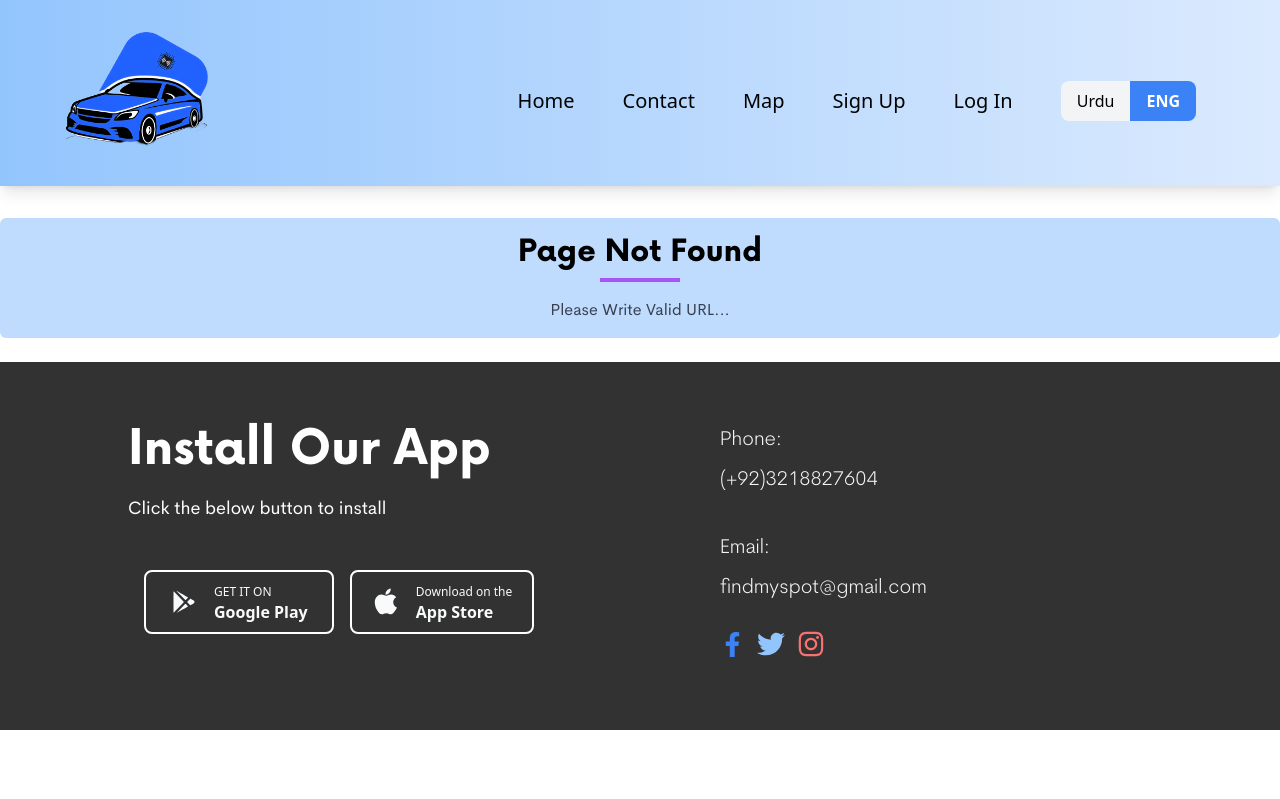
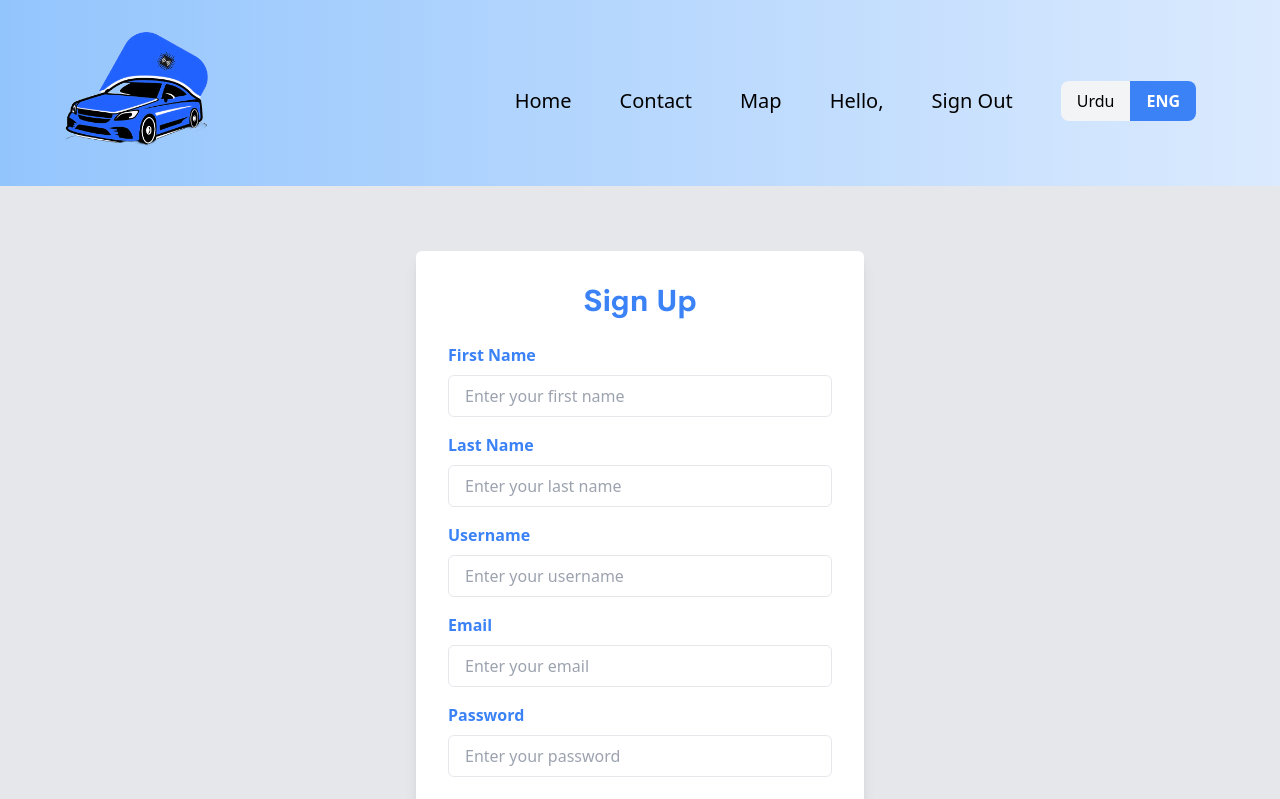
Before and after one commit to RHamza23/Find-My-Spot-Web, a React (Vite) app: page /signup in a window 1280 px wide. Shown: the top 799 px of the page. Built offline with nearby package versions, Linux system fonts and the light colour scheme; no server answers; the database is empty; sample sign-in values are in the browser's storage.

Commit message:
UI Updated

```diff
--- a/src/App.jsx
+++ b/src/App.jsx
@@ -18,8 +18,9 @@ import ParkingManager from './sections/ParkingManager';
 import RfidCards from './sections/RfidCards';
 import RfidScanners from './sections/RfidScanners';
 import VehicleTheft from './sections/VehicleTheft';
-// import SignUp from './sections/Signup';
-// import Signin from './sections/Signin'; // Assuming you have a Signin component
+import SignUp from './sections/Signup';
+import Signin from './sections/Signin'; // Assuming you have a Signin component
+import Signup from './sections/Signup';
 
 const ProtectedRoute = ({ element: Component, isLoggedIn }) => {
   return isLoggedIn ? (
@@ -47,8 +48,8 @@ function App() {
           <Route path="/" element={<Home />} />
           <Route path="/contact" element={<Contact />} />
           <Route path="/map" element={<FindmyspotMap />} />
-          {/* <Route path="/signup" element={<SignUp />} />
-          <Route path="/signin" element={<Signin />} /> */}
+          <Route path="/signup" element={<Signup />} />
+          <Route path="/signin" element={<Signin />} />
 
 
           <Route
--- a/src/firebase.js
+++ b/src/firebase.js
@@ -1,5 +1,6 @@
 import { initializeApp } from "firebase/app";
 import { getFirestore } from "firebase/firestore";
+import { getAuth } from "firebase/auth";
 
 const firebaseConfig = {
   apiKey: "AIzaSyD4pEm_BN7YpMlAXSEsMI9wLOZAs7XMTFY",
@@ -13,5 +14,5 @@ const firebaseConfig = {
 
 // Initialize Firebase
 const app = initializeApp(firebaseConfig);
-
 export const db = getFirestore(app);
+export const auth = getAuth(app);
--- a/src/sections/Home.jsx
+++ b/src/sections/Home.jsx
@@ -4,7 +4,7 @@ import FeatureSection from "./FeatureSection"
 import StatsSection from "./StatsSection"
 import HowItWorksSection from "./HowItWorksSection"
 import FeaturesSpotlights from "./FeaturesSpotlights"
-import findmyspotWallet from "./findmyspotWallet"
+import FindMySpotWallet from "./FindMySpotWallet"
 import WhyUs from "./WhyUs"
 import Testimonials from "./Testimonials"
 import CallToAction from "./CallToAction"
@@ -17,7 +17,7 @@ const Home = () => {
         <StatsSection  />
         <HowItWorksSection  />
         <FeaturesSpotlights  />
-        <findmyspotWallet  />
+        <FindMySpotWallet />
         <WhyUs  />
         <Testimonials  />
         <CallToAction  />
--- a/src/sections/Navbar.jsx
+++ b/src/sections/Navbar.jsx
@@ -1,16 +1,43 @@
-import React, { useContext, useState } from 'react';
+import React, { useContext, useState, useEffect } from 'react';
 import logo from '../assets/img/findmyspot-Logo2.png';
 import { AiOutlineMenu, AiOutlineClose } from "react-icons/ai";
 import { LangContext } from '../LangContext';
 import { Link } from 'react-router-dom';
+import { auth, db } from '../firebase'; // Adjust the path based on your project structure
+import { onAuthStateChanged, signOut } from 'firebase/auth';
+import { doc, getDoc } from 'firebase/firestore';
 
 const Navbar = () => {
     const [openMenu, setOpenMenu] = useState(false);
     const { language, toggleFunction } = useContext(LangContext);
+    const [currentUser, setCurrentUser] = useState(null);
+    const [username, setUsername] = useState('');
 
-    function toggleMenu() {
+    useEffect(() => {
+        const unsubscribe = onAuthStateChanged(auth, async (user) => {
+            if (user) {
+                setCurrentUser(user);
+                const userDoc = await getDoc(doc(db, 'users', user.uid));
+                if (userDoc.exists()) {
+                    setUsername(userDoc.data().username);
+                }
+            } else {
+                setCurrentUser(null);
+                setUsername('');
+            }
+        });
+        return () => unsubscribe();
+    }, []);
+
+    const handleSignOut = async () => {
+        signOut(auth);
+        setCurrentUser(null);
+        setUsername('');
+    };
+
+    const toggleMenu = () => {
         setOpenMenu(prevState => !prevState);
-    }
+    };
 
     return (
         <header className="lg:pt-8 lg:pb-4 p-4 lg:px-12 shadow-lg transition-all duration-500 bg-gradient-to-r from-blue-300 to-blue-100">
@@ -28,8 +55,17 @@ const Navbar = () => {
                                 <Link to="/" className=' self-center text-primary-btn px-6 text-[20px]'>Home</Link>
                                 <Link to="/contact" className=' self-center text-primary-btn px-6 text-[20px]'>Contact</Link>
                                 <Link to="/map" className=' self-center text-primary-btn px-6 text-[20px]'>Map</Link>
-                                <Link to="/signup" className=' self-center text-primary-btn px-6 text-[20px]'>Sign Up</Link>
-                                <Link to="/login" className=' self-center text-primary-btn px-6 text-[20px]'>Log In</Link>
+                                {currentUser ? (
+                                    <>
+                                        <span className=' self-center text-primary-btn px-6 text-[20px]'>Hello, {username}</span>
+                                        <button onClick={handleSignOut} className=' self-center text-primary-btn px-6 text-[20px]'>Sign Out</button>
+                                    </>
+                                ) : (
+                                    <>
+                                        <Link to="/signup" className=' self-center text-primary-btn px-6 text-[20px]'>Sign Up</Link>
+                                        <Link to="/signin" className=' self-center text-primary-btn px-6 text-[20px]'>Log In</Link>
+                                    </>
+                                )}
                             </div>
                             <div className=' hidden md:block'>
                                 <label htmlFor="Toggle4" className="inline-flex items-center p-1 cursor-pointer">
@@ -57,8 +93,17 @@ const Navbar = () => {
                             <Link to="/" className=' self-center text-primary-btn px-6 text-[20px]'>Home</Link>
                             <Link to="/contact" className=' self-center text-primary-btn px-6 text-[20px]'>Contact</Link>
                             <Link to="/map" className=' self-center text-primary-btn px-6 text-[20px]'>Map</Link>
-                            <Link to="/signup" className=' self-center text-primary-btn px-6 text-[20px]'>Sign Up</Link>
-                            <Link to="/login" className=' self-center text-primary-btn px-6 text-[20px]'>Log In</Link>
+                            {currentUser ? (
+                                <>
+                                    <span className=' self-center text-primary-btn px-6 text-[20px]'>Hello, {username}</span>
+                                    <button onClick={handleSignOut} className=' self-center text-primary-btn px-6 text-[20px]'>Sign Out</button>
+                                </>
+                            ) : (
+                                <>
+                                    <Link to="/signup" className=' self-center text-primary-btn px-6 text-[20px]'>Sign Up</Link>
+                                    <Link to="/signin" className=' self-center text-primary-btn px-6 text-[20px]'>Log In</Link>
+                                </>
+                            )}
                         </div>
                     </div>
                 </div>
--- a/src/sections/Signin.jsx
+++ b/src/sections/Signin.jsx
@@ -1,24 +1,37 @@
-// LogIn.jsx
 import React, { useState } from 'react';
-import { auth } from '../firebase'; // Adjust the path based on your project structure
+import { auth, db } from '../firebase';
 import { signInWithEmailAndPassword } from 'firebase/auth';
+import { doc, getDoc } from 'firebase/firestore';
 import { Link, useNavigate } from 'react-router-dom';
 
 const Signin = () => {
   const [email, setEmail] = useState('');
   const [password, setPassword] = useState('');
   const [error, setError] = useState(null);
+  const [loading, setLoading] = useState(false);
   const navigate = useNavigate();
 
   const handleSubmit = async (e) => {
     e.preventDefault();
     setError(null);
+    setLoading(true);
 
     try {
-      await signInWithEmailAndPassword(auth, email, password);
+      const userCredential = await signInWithEmailAndPassword(auth, email, password);
+      const user = userCredential.user;
+
+      // Retrieve user information from Firestore
+      const userDoc = await getDoc(doc(db, 'users', user.uid));
+      if (userDoc.exists()) {
+        // Optionally, you can store user information in context or state for use in the application
+        console.log('User data:', userDoc.data());
+      }
+
+      setLoading(false);
       navigate('/'); // Redirect to home after successful log in
     } catch (err) {
-      setError(err.message);
+      setLoading(false);
+      setError('Invalid email or password. Please try again.');
     }
   };
 
@@ -37,6 +50,7 @@ const Signin = () => {
               onChange={(e) => setEmail(e.target.value)}
               className="w-full px-4 py-2 border rounded-md focus:outline-none focus:border-blue-500"
               placeholder="Enter your email"
+              required
             />
           </div>
           <div className="mb-6">
@@ -48,13 +62,15 @@ const Signin = () => {
               onChange={(e) => setPassword(e.target.value)}
               className="w-full px-4 py-2 border rounded-md focus:outline-none focus:border-blue-500"
               placeholder="Enter your password"
+              required
             />
           </div>
           <button
             type="submit"
             className="w-full bg-blue-500 text-white font-bold py-3 px-4 rounded-md hover:bg-blue-700 transition duration-300"
+            disabled={loading}
           >
-            Log In
+            {loading ? 'Logging In...' : 'Log In'}
           </button>
         </form>
         <p className="mt-4 text-center">
--- a/src/sections/Signup.jsx
+++ b/src/sections/Signup.jsx
@@ -1,23 +1,40 @@
-// SignUp.jsx
 import React, { useState } from 'react';
-import { auth } from '../firebase'; // Adjust the path based on your project structure
+import { auth, db } from '../firebase';
 import { createUserWithEmailAndPassword } from 'firebase/auth';
+import { doc, setDoc } from 'firebase/firestore';
 import { Link, useNavigate } from 'react-router-dom';
 
-const SignUp = () => {
+const Signup = () => {
   const [email, setEmail] = useState('');
   const [password, setPassword] = useState('');
+  const [firstName, setFirstName] = useState('');
+  const [lastName, setLastName] = useState('');
+  const [username, setUsername] = useState('');
   const [error, setError] = useState(null);
+  const [loading, setLoading] = useState(false);
   const navigate = useNavigate();
 
   const handleSubmit = async (e) => {
     e.preventDefault();
     setError(null);
+    setLoading(true);
 
     try {
-      await createUserWithEmailAndPassword(auth, email, password);
+      const userCredential = await createUserWithEmailAndPassword(auth, email, password);
+      const user = userCredential.user;
+
+      // Store additional user information in Firestore
+      await setDoc(doc(db, 'users', user.uid), {
+        firstName,
+        lastName,
+        username,
+        email,
+      });
+
+      setLoading(false);
       navigate('/'); // Redirect to home after successful sign up
     } catch (err) {
+      setLoading(false);
       setError(err.message);
     }
   };
@@ -29,6 +46,42 @@ const SignUp = () => {
         {error && <p className="text-red-500 mb-4">{error}</p>}
         <form onSubmit={handleSubmit}>
           <div className="mb-4">
+            <label htmlFor="firstName" className="block text-blue-500 font-semibold mb-2">First Name</label>
+            <input
+              type="text"
+              id="firstName"
+              value={firstName}
+              onChange={(e) => setFirstName(e.target.value)}
+              className="w-full px-4 py-2 border rounded-md focus:outline-none focus:border-blue-500"
+              placeholder="Enter your first name"
+              required
+            />
+          </div>
+          <div className="mb-4">
+            <label htmlFor="lastName" className="block text-blue-500 font-semibold mb-2">Last Name</label>
+            <input
+              type="text"
+              id="lastName"
+              value={lastName}
+              onChange={(e) => setLastName(e.target.value)}
+              className="w-full px-4 py-2 border rounded-md focus:outline-none focus:border-blue-500"
+              placeholder="Enter your last name"
+              required
+            />
+          </div>
+          <div className="mb-4">
+            <label htmlFor="username" className="block text-blue-500 font-semibold mb-2">Username</label>
+            <input
+              type="text"
+              id="username"
+              value={username}
+              onChange={(e) => setUsername(e.target.value)}
+              className="w-full px-4 py-2 border rounded-md focus:outline-none focus:border-blue-500"
+              placeholder="Enter your username"
+              required
+            />
+          </div>
+          <div className="mb-4">
             <label htmlFor="email" className="block text-blue-500 font-semibold mb-2">Email</label>
             <input
               type="email"
@@ -37,6 +90,7 @@ const SignUp = () => {
               onChange={(e) => setEmail(e.target.value)}
               className="w-full px-4 py-2 border rounded-md focus:outline-none focus:border-blue-500"
               placeholder="Enter your email"
+              required
             />
           </div>
           <div className="mb-6">
@@ -48,13 +102,15 @@ const SignUp = () => {
               onChange={(e) => setPassword(e.target.value)}
               className="w-full px-4 py-2 border rounded-md focus:outline-none focus:border-blue-500"
               placeholder="Enter your password"
+              required
             />
           </div>
           <button
             type="submit"
             className="w-full bg-blue-500 text-white font-bold py-3 px-4 rounded-md hover:bg-blue-700 transition duration-300"
+            disabled={loading}
           >
-            Sign Up
+            {loading ? 'Signing Up...' : 'Sign Up'}
           </button>
         </form>
         <p className="mt-4 text-center">
@@ -65,4 +121,4 @@ const SignUp = () => {
   );
 };
 
-export default SignUp;
+export default Signup;
--- a/src/sections/findmyspotWallet.jsx
+++ b/src/sections/findmyspotWallet.jsx
@@ -21,7 +21,7 @@ const findmyspotWallet = () => {
             <h1 className="max-w-lg mb-6 text-primary-txt text-3xl font-bold tracking-tight  sm:text-5xl sm:leading-none">
               {showText().title}
             </h1>
-            <p className="text-base mt-10 text-gray-500 md:text-2xl ">
+            <p className="text-base mt-10 text-gray-500 md:text-2xl text-justify">
               {showText().description}
             </p>
           </div>
@@ -30,7 +30,7 @@ const findmyspotWallet = () => {
       <div className="z-0 flex gap-3 justify-center h-full lg:pt-60 pl-14 lg:pl-0 md:pl-0 lg:pb-16 lg:pr-8 xl:pr-0 lg:w-full lg:absolute lg:justify-end lg:bottom-0 lg:left-0 lg:right-10 lg:items-center -rotate-[10deg]">
         <img
           src={img1}
-          // shadow-2xl
+          shadow-2xl
           className="object-contain h-72 sm:h-80 lg:h-[600px] xl:h-112 2xl:h-128 rounded-b-3xl"
           alt=""
         />
```
